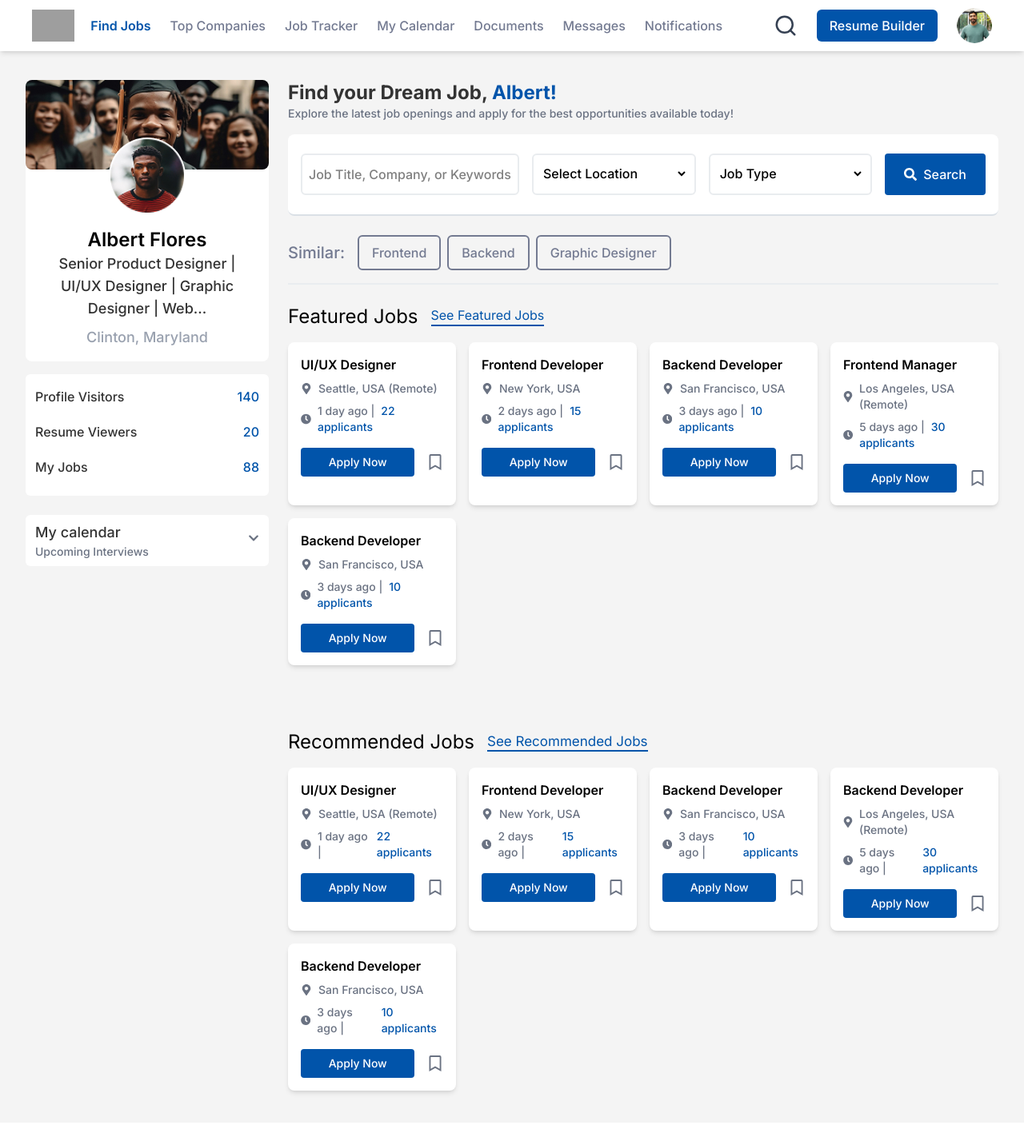
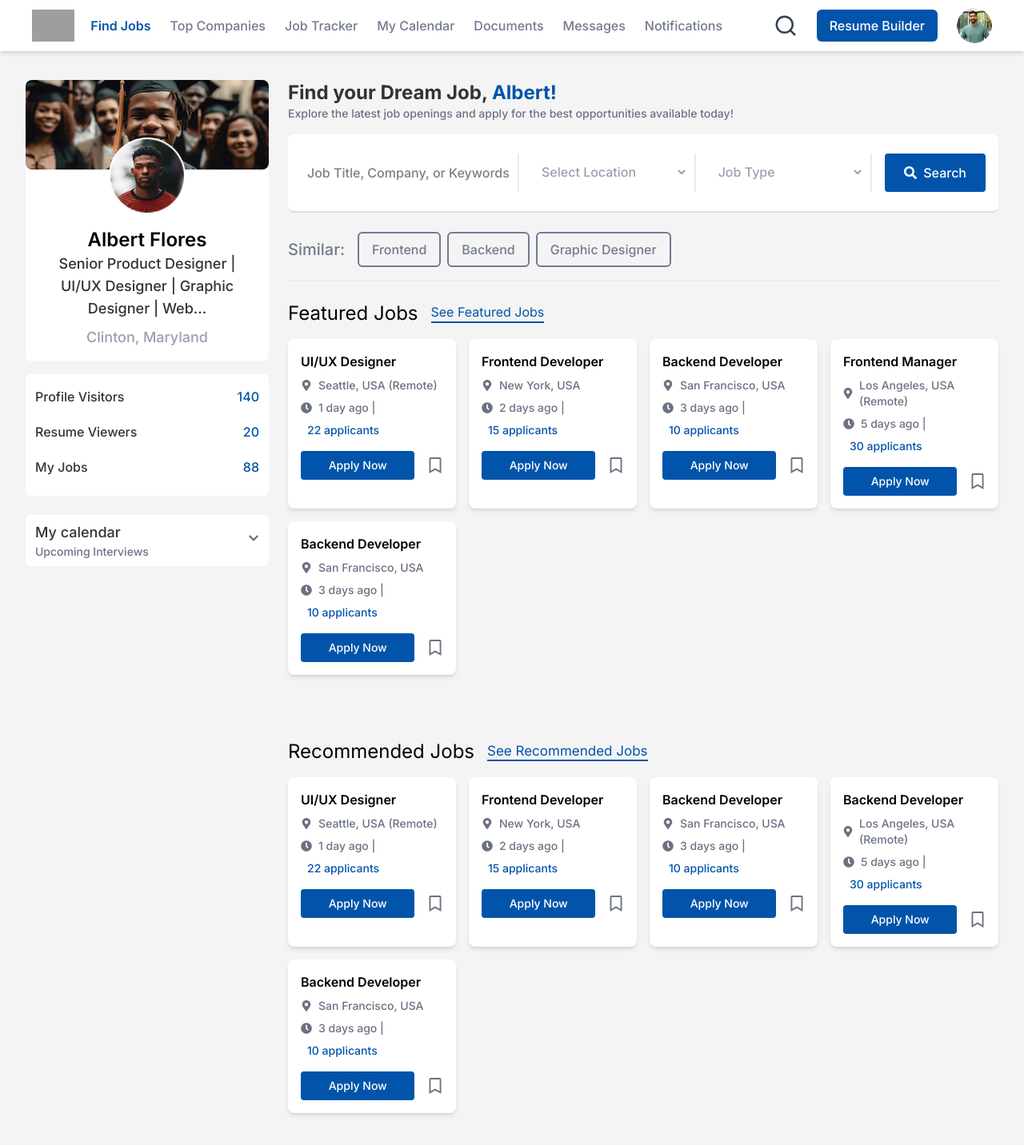
Before and after one commit to AnasRais12/jobfinder, a React (Vite) app: page / in a window 1280 px wide. Shown: the whole page at 80% size. Before the commit the page ends 1404 px from the top, so only its background shows below. Built offline with nearby package versions, Linux system fonts and the light colour scheme; grey boxes are pictures that could not be loaded.

Commit message:
Fixes minor issues!

```diff
--- a/src/components/jobPortal/MainSection.jsx
+++ b/src/components/jobPortal/MainSection.jsx
@@ -37,16 +37,20 @@ const MainSection = () => {
           <input
             type="text"
             placeholder="Job Title, Company, or Keywords"
-            className="p-2 lg:py-3  w-full md:w-1/3 border-2 md:border-r-2 md:bg-inherit rounded-md  bg-white border-[#ccc] md:border-[#e9ecef]    focus:outline-blue-500"
+            className="p-2 lg:py-3  w-full md:w-1/3 border-2 md:rounded-none  rounded-md md:border-0 md:border-r-2 md:bg-inherit  bg-white border-[#ccc] md:border-[#e9ecef]    focus:outline-blue-500"
           />
-          <div className="border-[#ccc] md:border-[#e9ecef] border-2 md:border-r-2 pr-2 rounded-md  md:bg-inherit bg-white     w-full md:w-1/4">
-            <select className=" p-2 lg:py-3  w-full  focus:outline-blue-500 ">
-              <option>Select Location</option>
+          <div className="border-[#ccc] md:border-[#e9ecef]  md:rounded-none rounded-md  md:border-0 md:border-r-2 pr-2 border-2   md:bg-inherit bg-white     w-full md:w-1/4">
+            <select className=" p-2 lg:py-3  w-full text-gray-400 focus:outline-none   ">
+              <option defaultValue={''}>Select Location</option>
+              <option>Location 1</option>
+
             </select>
           </div>
-          <div className="border-[#ccc] md:border-[#e9ecef] border-2 md:border-r-2 pr-2  md:bg-inherit bg-white rounded-md      w-full md:w-1/4">
-            <select className=" p-2 lg:py-3 rounded w-full focus:outline-blue-500 ">
+          <div className="border-[#ccc] md:border-[#e9ecef] md:rounded-none rounded-md  md:border-0 md:border-r-2 pr-2 border-2  md:bg-inherit bg-white w-full md:w-1/4">
+            <select className=" p-2 lg:py-3 text-gray-400  rounded w-full focus:outline-none ">
               <option>Job Type</option>
+              <option>Job Type1</option>
+
             </select>
           </div>
           <button className="bg-[#0154AA] cursor-pointer text-white  px-6 py-2.5 md:py-2 rounded md:w-fit w-full flex md:justify-start justify-center items-center gap-2">
@@ -102,14 +106,14 @@ const MainSection = () => {
               </div>
 
               {/* Time + Applicants */}
-              <div className="flex items-center gap-2 text-gray-500 text-sm mt-2">
+              <div className="flex items-center flex-wrap gap-2 text-gray-500 text-sm mt-2">
+                <div className='flex items-center gap-2'>
                 <FaClock />
-                <span>
                   {featureItem?.postedTime} |
-                  <a href="#" className="text-[#0154AA] ml-2">
+                </div>
+                <p className="text-[#0154AA] ml-2">
                     {featureItem?.applicants} applicants
-                  </a>
-                </span>
+                  </p>
               </div>
               <div className="flex items-end justify-between gap-2 text-gray-500 text-sm mt-2">
                 <button className="mt-2 cursor-pointer bg-[#0154AA] text-white px-4 py-2 rounded lg:w-[80%] w-fit">
@@ -132,7 +136,7 @@ const MainSection = () => {
             See Recommended Jobs
           </span>
         </h2>
-        <div className="grid sm:grid-cols-2 lg:grid-cols-3 xl:grid-cols-4  3xl:grid-cols-5  gap-4 mt-4">
+        <div className="grid sm:grid-cols-2 lg:grid-cols-3 xl:grid-cols-4    gap-4 mt-4">
           {filteredRecommandedProduct.map((itemRecommanded, i) => (
             <div key={i} className="bg-white p-4 rounded-lg shadow-md">
               <h3 className="font-semibold">{itemRecommanded?.title}</h3>
@@ -142,12 +146,14 @@ const MainSection = () => {
               </div>
 
               {/* Time + Applicants */}
-              <div className="flex items-center gap-2 text-gray-500 text-sm mt-2">
+              <div className="flex items-center flex-wrap gap-2 text-gray-500 text-sm mt-2">
+                <div className='flex items-center gap-2'>
                 <FaClock />
-                {itemRecommanded?.postedTime} |
-                <a href="#" className="text-[#0154AA] ">
-                  {itemRecommanded?.applicants} applicants
-                </a>
+                  {itemRecommanded?.postedTime} |
+                </div>
+                <p className="text-[#0154AA] ml-2">
+                    {itemRecommanded?.applicants} applicants
+                  </p>
               </div>
               <div className="flex items-end justify-between gap-2 text-gray-500 text-sm mt-2">
                 <button className="mt-2 cursor-pointer bg-[#0154AA] text-white px-4 py-2 rounded lg:w-[80%] w-fit">
--- a/src/components/jobPortal/Sidebar.jsx
+++ b/src/components/jobPortal/Sidebar.jsx
@@ -40,10 +40,10 @@ const Sidebar = () => {
                   : 'sm:-translate-x-full -translate-x-[180%] '
               } lg:translate-x-0 `}
       >
-        <div className='lg:h-fit h-[75vh]  overflow-y-auto'>
-        <div className="flex justify-end items-center lg:hidden   mb-12 ">
+        <div className='lg:h-fit h-[75vh] sidebar  overflow-y-auto'>
+        <div className="flex justify-end  items-cente  lg:hidden   mb-4 ">
           <button
-            className="   text-[28px]  flex justify-end text-[#333333] hover:text-[red] absolute top-2 right-4 px-2 py-1 rounded   "
+            className="   text-[28px]  flex justify-end text-[#333333] hover:text-[red] px-2 py-1 rounded   "
             onClick={() => setSidebarOpen(!sidebarOpen)}
           >
             <RxCross2 />
--- a/src/index.css
+++ b/src/index.css
@@ -1,15 +1,12 @@
 @import url('https://fonts.googleapis.com/css2?family=Inter:wght@100;200;300;400;500;600;700;800;900&display=swap');
 @import 'tailwindcss';
-@theme {
-  --breakpoint-custom-min: 1279px;
-  --breakpoint-custom-maki: 1200px;
-  --breakpoint-custom-making: 1201px;
-  --breakpoint-custom-max: 1400px;
-  --breakpoint-custom-mak: 1405px;
-  --breakpoint-small: 300px;
-}
+
 
 body {
   font-family: 'Inter', sans-serif;
   font-weight: 500; /* Adjust weight as needed */
 }
+
+.sidebar::-webkit-scrollbar {
+  display: none; /* Chrome, Edge ke liye scrollbar remove */
+}
```
